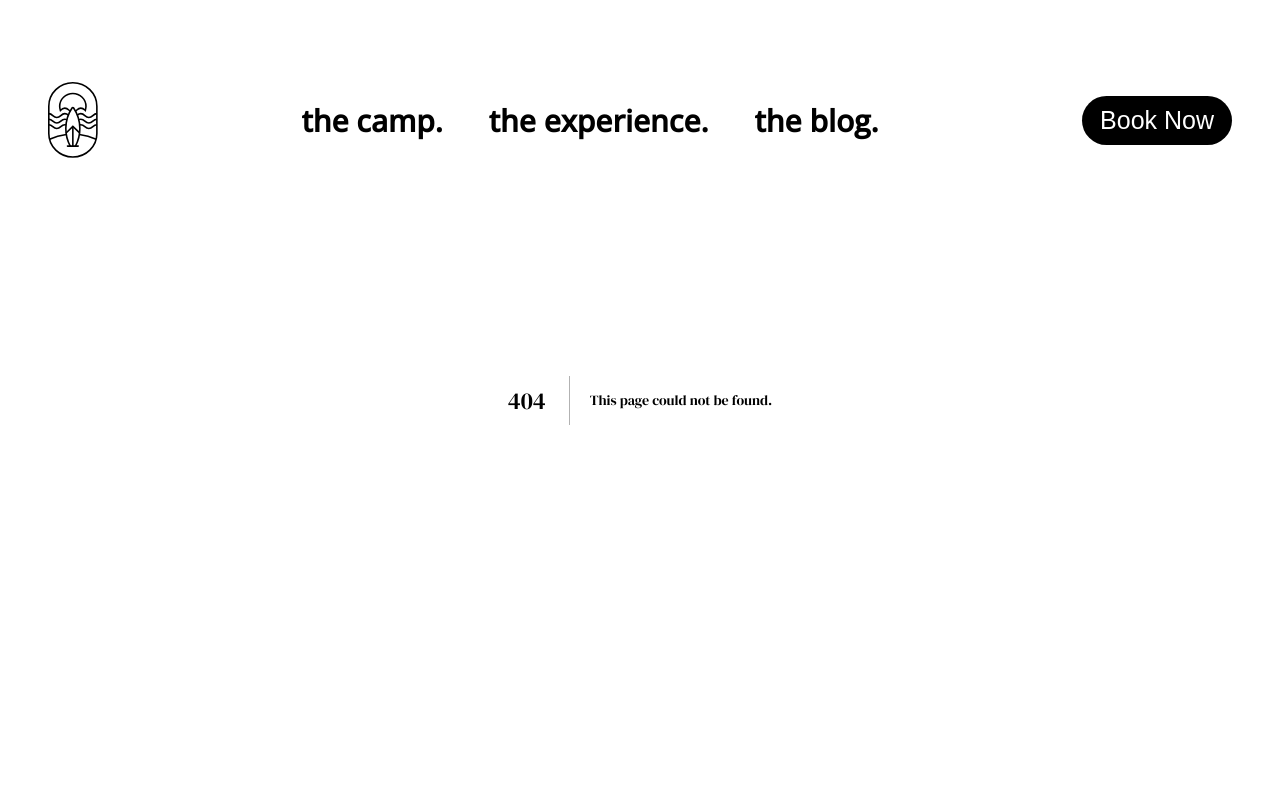
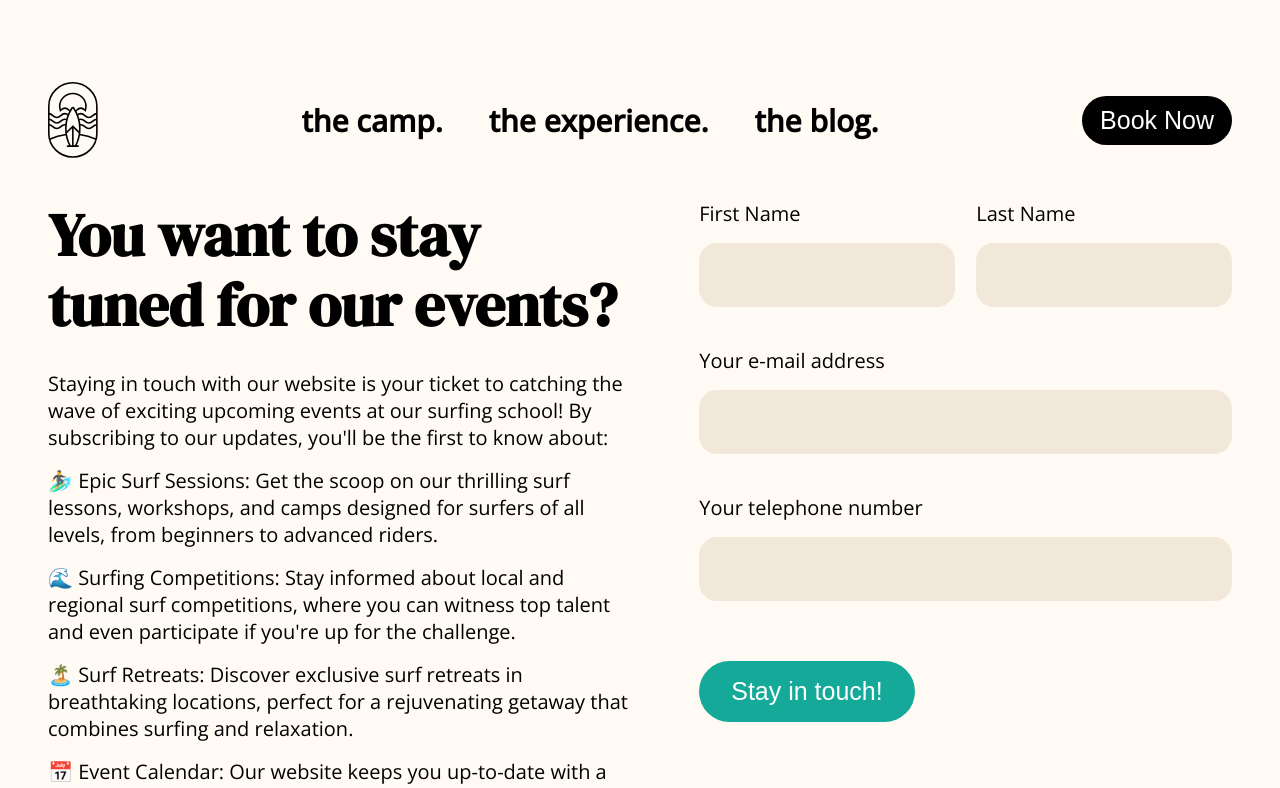
Before and after one commit to wperels/surfcamp-nextjs-strapi, a Next.js app: page /events in a window 1280 px wide. Before the commit this address had no page. Shown: the top 788 px of the page. Built offline with nearby package versions, Linux system fonts and the light colour scheme.

Commit message:
Signup Form completed

```diff
--- /dev/null
+++ b/app/_components/Events/SignupForm.jsx
@@ -0,0 +1,102 @@
+"use client"
+import { useState } from "react";
+import TextInput from "../TextInput";
+import axios from "axios";
+import { allDataFilledIn } from "@/utils/validation.utils";
+
+
+const SignupForm = ({ headline, infoText, buttonLabel }) => {
+ const [formData, setFormData] = useState({
+  firstName: "",
+  lastName: "",
+  email: "",
+  phone: "",
+ });
+
+const [showConfirmation, setShowConfirmation] = useState(false)
+const [errorMessage, setErrorMessage] = useState(false)
+
+ const onChange = (e) => (
+  setFormData(prevState => ({
+    ...prevState,
+    [e.target.name]: e.target.value
+  })),
+  //setFormData[{...formData, [e.target.name]: e.target.value}]
+ );
+
+ const onSubmit = async (e) => {
+  e.preventDefault()
+  const payload = {
+    data: {...formData, isGeneralInterest: true}
+  }
+
+ let response; // Declare outside try block
+
+    if (allDataFilledIn(formData)) {
+      try {
+            response = await axios.post(
+              `${process.env.NEXT_PUBLIC_STRAPI_API_URL}/api/participants`,
+              payload
+            );
+            console.log(response);
+            setShowConfirmation(true)
+          } catch (err) {
+            setErrorMessage(err.response?.data?.error?.message || "Something went wrong")
+            console.error("Submission error:", err);
+          }
+        } else {
+          setErrorMessage("Please fill out all fields")
+        }
+
+ }
+
+return (
+    <section className="signup-form">
+      <div className="signup-form__info">
+        <h3 className="signup-form__headline">
+          {headline || "There is no headline."}</h3>
+          {infoText}
+      </div>
+        {showConfirmation ? (
+          <div className="signup-form__form">
+          <h4>"Thank you for signing up. We will get in touch soon!"</h4>
+            </div>
+          ) : (<form className="signup-form__form" onSubmit={onSubmit}>
+            <div className="signup-form__name-container">
+              <TextInput
+                inputName="firstName"
+                value={formData.firstName}
+                onChange={onChange}
+                label="First Name"
+              />
+              <TextInput
+                inputName="lastName"
+                value={formData.lastName}
+                onChange={onChange}
+                label="Last Name"
+              />
+            </div>
+              <TextInput
+                inputName="email"
+                value={formData.email}
+                onChange={onChange}
+                label="Your e-mail address"
+              />
+              <TextInput
+                inputName="phone"
+                value={formData.phone}
+                onChange={onChange}
+                label="Your telephone number"
+              />
+              {errorMessage && (<p className="copy signup-form__error">{errorMessage}</p>
+            )}
+              <button className="btn btn--medium btn--turquoise" type="submit">
+                {buttonLabel || "Stay in touch!"}
+              </button>
+          </form>
+        )}
+    </section>
+  )
+}
+
+export default SignupForm
--- /dev/null
+++ b/app/_components/TextInput.jsx
@@ -0,0 +1,19 @@
+const TextInput = ({ inputName, value, onChange, label }) => {
+  return (
+    <div className="input__container">
+      <label htmlFor={inputName} className="copy">
+        {label}
+      </label>
+      <input
+        type="text"
+        className="input input__text input--beige"
+        id={inputName}
+        name={inputName}
+        value={value}
+        onChange={onChange}
+      />
+    </div>
+  );
+};
+
+export default TextInput;
--- a/app/blog/[article]/page.jsx
+++ b/app/blog/[article]/page.jsx
@@ -39,6 +39,10 @@ export default async function Page({ params }) {
   );
 }
 
+
+/*The generateStaticParams() function fetches data from Strapi using the fetchDataFromStrapi function
+and maps over the fetched articles to create an array of objects with a single property named article.
+The value of this property is the slug of each article.*/
 export async function generateStaticParams() {
   try {
     const articles = await fetchDataFromStrapi("blog-articles");
--- /dev/null
+++ b/app/events/page.jsx
@@ -0,0 +1,32 @@
+import SignupForm from "../_components/Events/SignupForm";
+
+
+export default function Page() {
+
+  const infoText = (
+    <>
+          <p className="copy"> Staying in touch with our website is your ticket to catching the wave of exciting upcoming events at our surfing school! By subscribing to our updates, you'll be the first to know about:
+      </p>
+          <p className="copy">🏄‍♂️ Epic Surf Sessions: Get the scoop on our thrilling surf lessons, workshops, and camps designed for surfers of all levels, from beginners to advanced riders.
+      </p>
+          <p className="copy"> 🌊 Surfing Competitions: Stay informed about local and regional surf competitions, where you can witness top talent and even participate if you're up for the challenge.
+      </p>
+          <p className="copy">🏝️ Surf Retreats: Discover exclusive surf retreats in breathtaking locations, perfect for a rejuvenating getaway that combines surfing and relaxation.
+      </p>
+          <p className="copy">📅 Event Calendar: Our website keeps you up-to-date with a comprehensive event calendar, so you never miss a single opportunity to ride the waves.
+      </p>
+          <p className="copy">🤙 Special Offers: Be the first to access special offers, discounts, and promotions for our surfing programs and gear.
+      </p>
+          <p className="copy">Join our surfing community by staying connected through our website, and be ready to dive into the world of thrilling waves, endless adventures, and unforgettable memories!
+      </p>
+  </>
+  )
+  const headline = "You want to stay tuned for our events?"
+
+  return (
+    <main className="events-page">
+
+        <SignupForm infoText={infoText} headline={headline}/>
+    </main>
+  );
+}
--- /dev/null
+++ b/scss/components/events/signup-form.scss
@@ -0,0 +1,57 @@
+.signup-form {
+  display: flex;
+  justify-content: space-between;
+  margin-bottom: 6rem;
+
+  &__headline {
+    margin-bottom: 3rem;
+  }
+
+  &__info {
+    width: 49%;
+
+    & .copy:not(:last-of-type) {
+      margin-bottom: 1.6rem;
+    }
+  }
+
+  &__form {
+    width: 45%;
+
+    & .input {
+      width: 100%;
+    }
+
+    & .input__container {
+      margin-bottom: 4rem;
+    }
+
+    & .btn {
+      margin-top: 2rem;
+    }
+  }
+
+  &__name-container {
+    display: flex;
+    justify-content: space-between;
+
+    & .input__container {
+      width: 48%;
+    }
+  }
+
+  &__error {
+    color: rgb(120, 2, 2);
+    margin-top: 1.6rem;
+  }
+
+  &__pricing {
+    & h3 {
+      margin-top: 6rem;
+      margin-bottom: 2.4rem;
+    }
+    & p:first-of-type {
+      margin-bottom: 8px;
+    }
+  }
+}
--- a/scss/main.scss
+++ b/scss/main.scss
@@ -18,6 +18,6 @@
 @import "components/blog/article-components";
 @import "components/blog-preview";
 
-//@import "components/events/signup-form.scss";
+@import "components/events/signup-form.scss";
 
 @import "pages/blog";
--- /dev/null
+++ b/utils/validation.utils.js
@@ -0,0 +1,3 @@
+export function allDataFilledIn(formData) {
+  return Object.keys(formData).every((key) => formData[key].trim().length > 0);
+}
```
Also changed, not shown: app/_components/Blog/SubscribeToNewsletter.jsx (+37 -13 lines), 1 other file (tests, documents, lock files or other folders).
